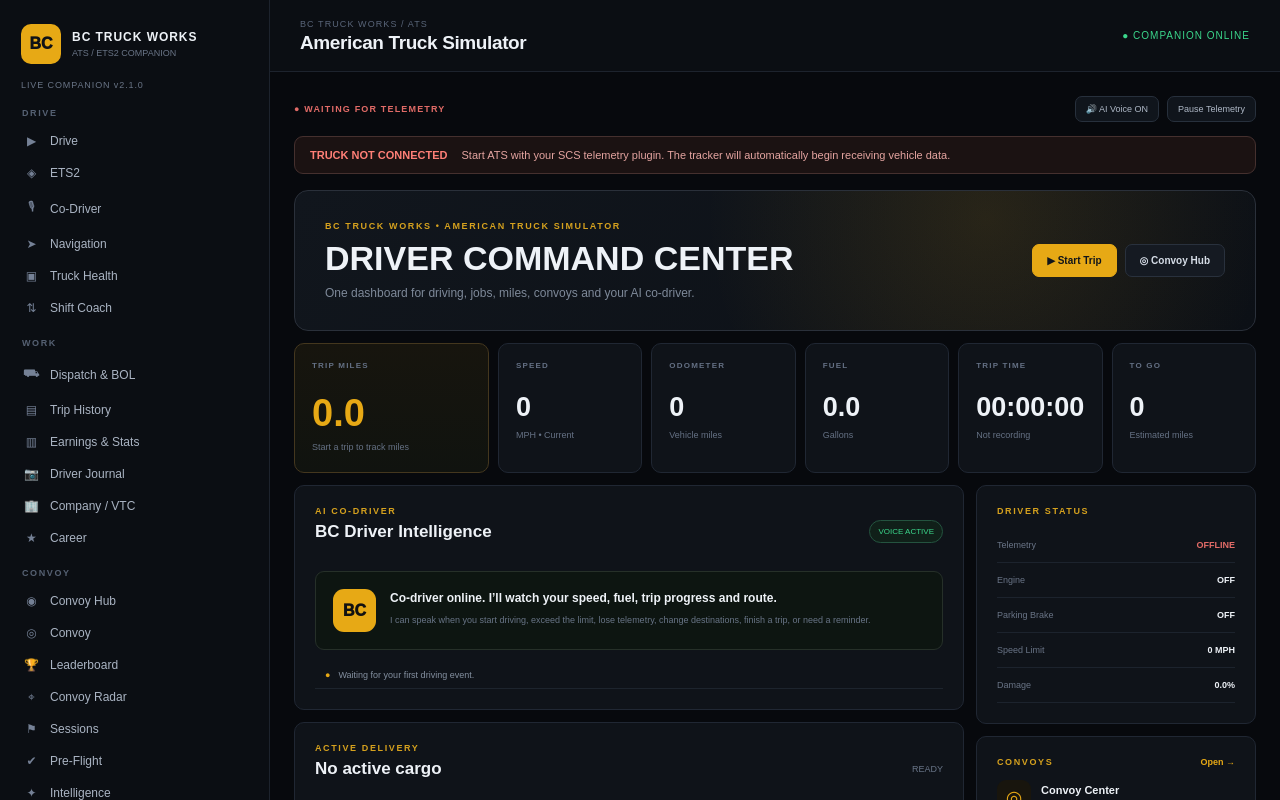
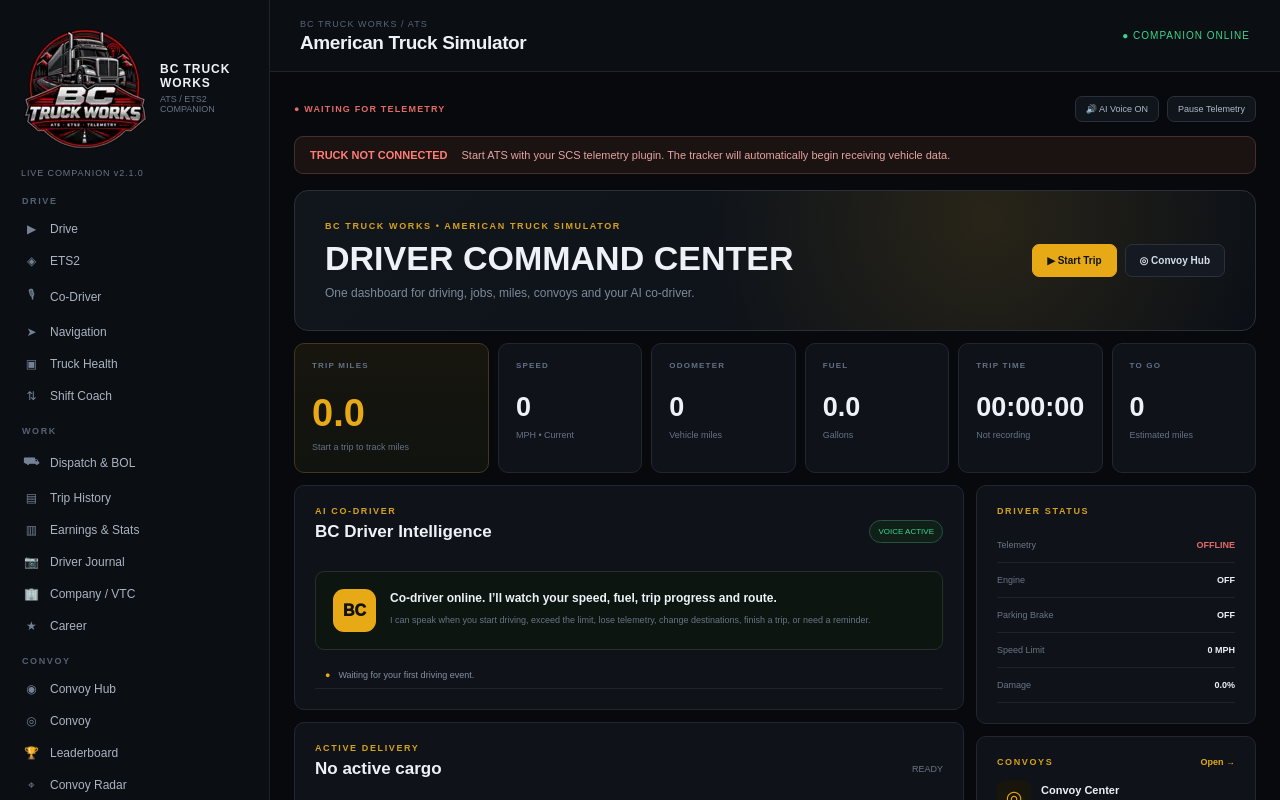
Before and after one commit to dospatch/truckWorks, a Next.js app in the folder apps/web/: page / in a window 1280 px wide. Shown: the top 800 px of the page. Built offline with nearby package versions, Linux system fonts and the light colour scheme; no server answers.

Commit message:
Use BC TRUCK WORKS logo in dashboard navigation

```diff
--- a/apps/web/app/components/CompanionShell.tsx
+++ b/apps/web/app/components/CompanionShell.tsx
@@ -20,7 +20,7 @@ export function CompanionShell({ children, game }: { children: React.ReactNode;
   const pathname = usePathname();
   return <div className="companion">
     <aside className="companion-sidebar">
-      <Link href="/" className="companion-brand"><div className="brand-mark">BC</div><div><strong>BC TRUCK WORKS</strong><small>ATS / ETS2 COMPANION</small></div></Link>
+      <Link href="/" className="companion-brand"><img className="companion-brand-logo" src="/bc-truck-works-logo.webp" alt="BC TRUCK WORKS logo" /><div><strong>BC TRUCK WORKS</strong><small>ATS / ETS2 COMPANION</small></div></Link>
       <div className="version">LIVE COMPANION v2.1.0</div>
       <nav className="companion-nav">
         {groups.map(group => <div className="nav-section" key={group.title}><div className="nav-heading">{group.title}</div>{group.items.map(([icon,label,href]) => <Link key={href} href={href} className={"companion-link "+(isActive(pathname, href)?"active":"")}><span>{icon}</span>{label}</Link>)}</div>)}
```
